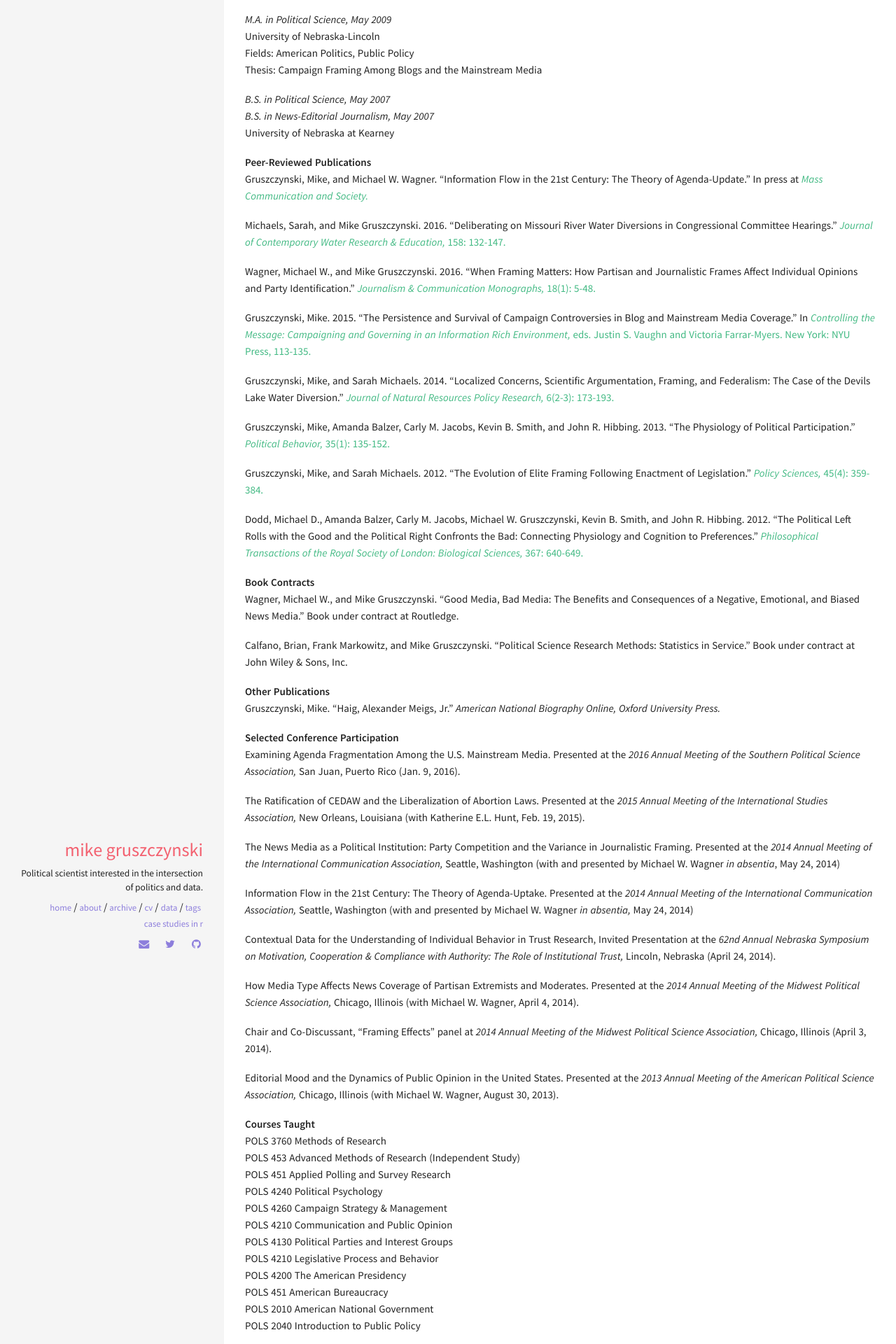
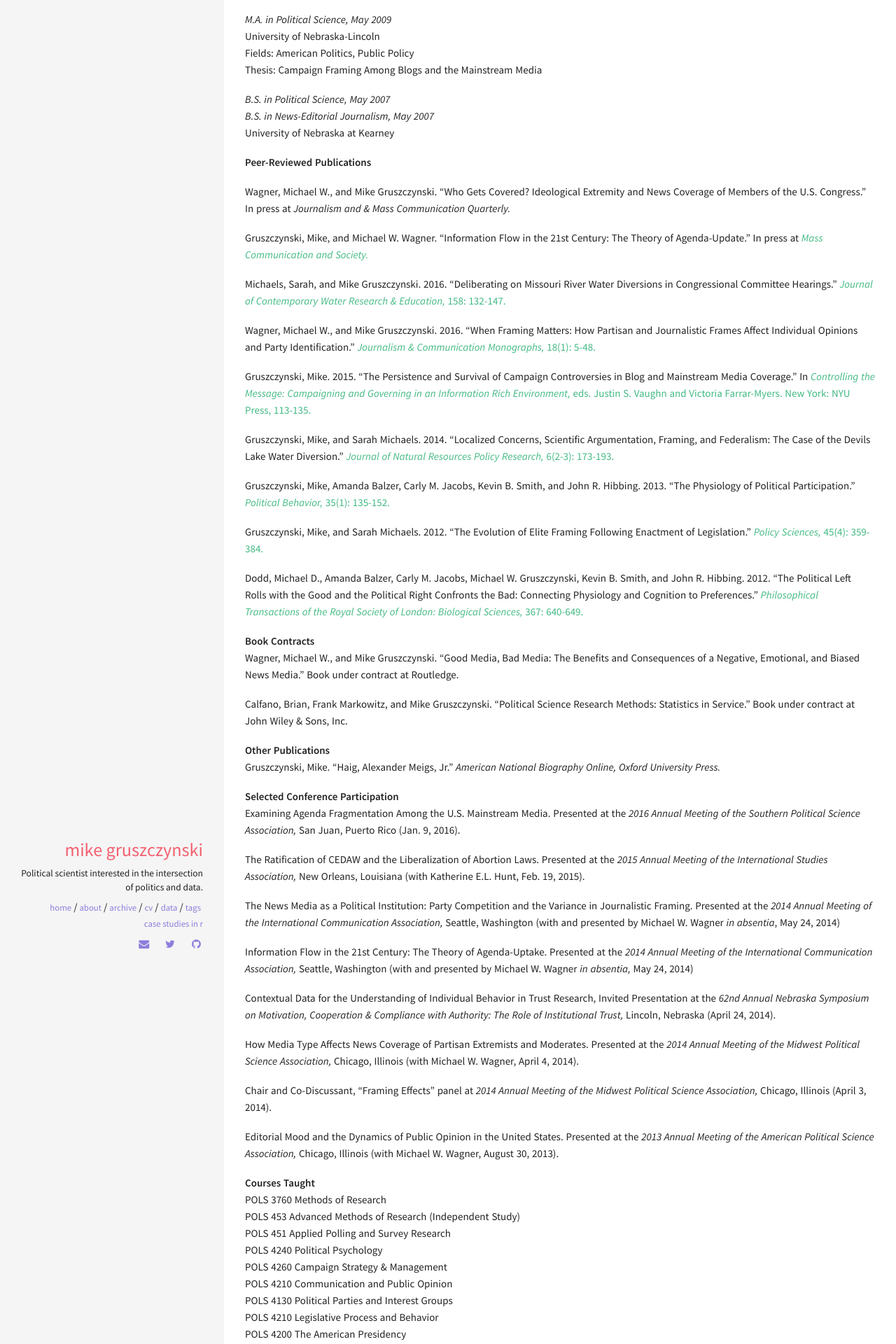
Before and after one commit to MikeGruz/mikegruz.github.io, a Jekyll site: the page built from cv.md, in a window 1280 px wide. Shown: the part 713-2633 px from the top of the page at 70% size. Built offline with Jekyll 4.4.1, drawn with Linux system fonts in a browser that asks for light colours.

Commit message:
added publication

```diff
--- a/cv.md
+++ b/cv.md
@@ -42,6 +42,9 @@ University of Nebraska at Kearney
 
 
 **Peer-Reviewed Publications**
+
+Wagner, Michael W., and Mike Gruszczynski. "Who Gets Covered? Ideological Extremity and News Coverage of Members of the U.S. Congress." In press at *Journalism and & Mass Communication Quarterly.*
+
 Gruszczynski, Mike, and Michael W. Wagner. "Information Flow in the 21st Century: The Theory of Agenda-Update." In press at [*Mass Communication and Society.*](http://www.tandfonline.com/doi/abs/10.1080/15205436.2016.1255757?journalCode=hmcs20)
 
 Michaels, Sarah, and Mike Gruszczynski. 2016. "Deliberating on Missouri River Water Diversions in Congressional Committee Hearings." [*Journal of Contemporary Water Research & Education,* 158: 132-147.](http://onlinelibrary.wiley.com/doi/10.1111/j.1936-704X.2016.03224.x/full)
```
